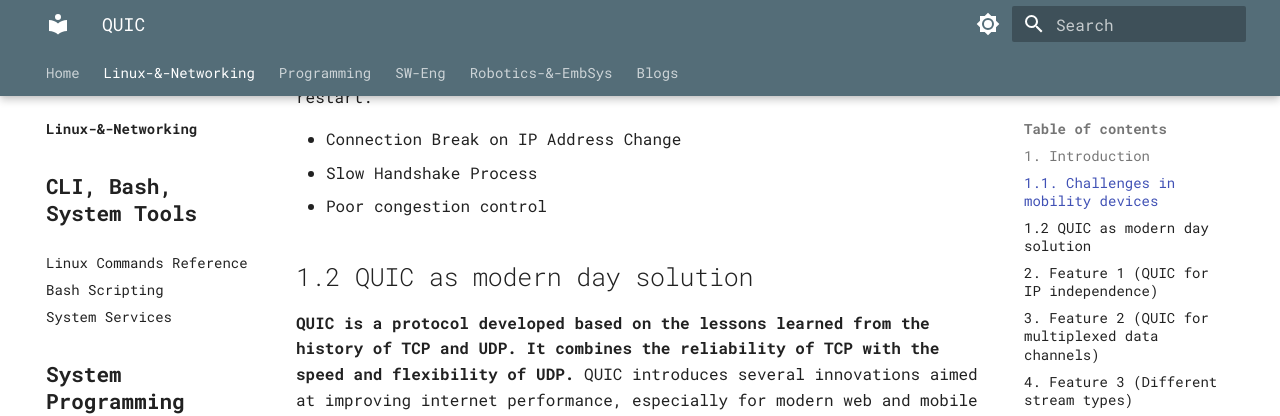
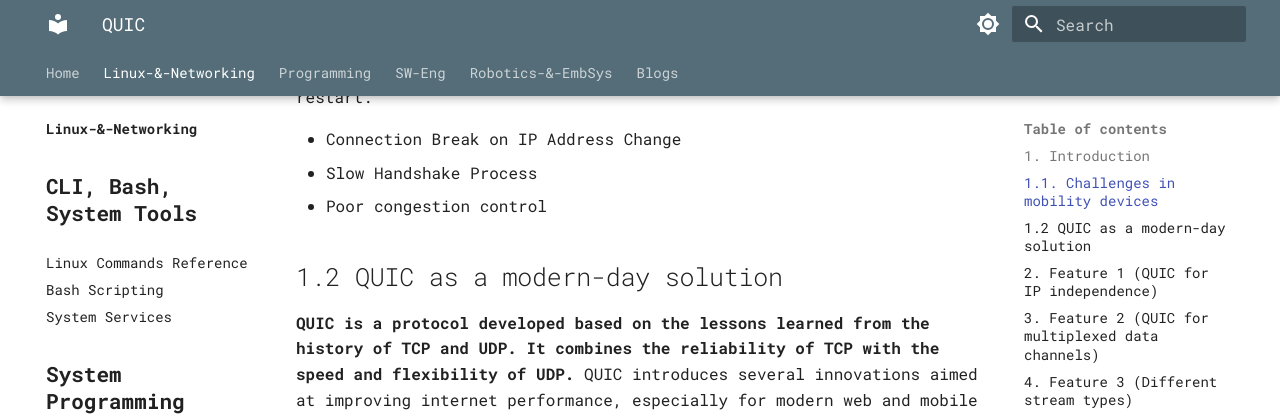
Before and after one commit to alohamujeeb/alohamujeeb.github.io, an MkDocs documentation site: the page built from docs/linux/protocols/quic.md, in a window 1280 px wide and 900 px high, scrolled down 726 px. Shown: the top 416 px of the window. Built offline with MkDocs 1.6.1 and Material for MkDocs 9.7.7, drawn with Linux system fonts in a browser that asks for light colours.

Commit message:
spelling mistakes fixed

```diff
--- a/docs/linux/protocols/quic.md
+++ b/docs/linux/protocols/quic.md
@@ -19,7 +19,7 @@ With the rise of mobile internet usage, traditional TCP struggles to handle thes
 - Slow Handshake Process
 - Poor congestion control
 
-## 1.2 QUIC as modern day solution
+## 1.2 QUIC as a modern-day solution
 
 **QUIC is a protocol developed based on the lessons learned from the history of TCP and UDP. It combines the reliability of TCP with the speed and flexibility of UDP.** QUIC introduces several innovations aimed at improving internet performance, especially for modern web and mobile applications.
 
```
